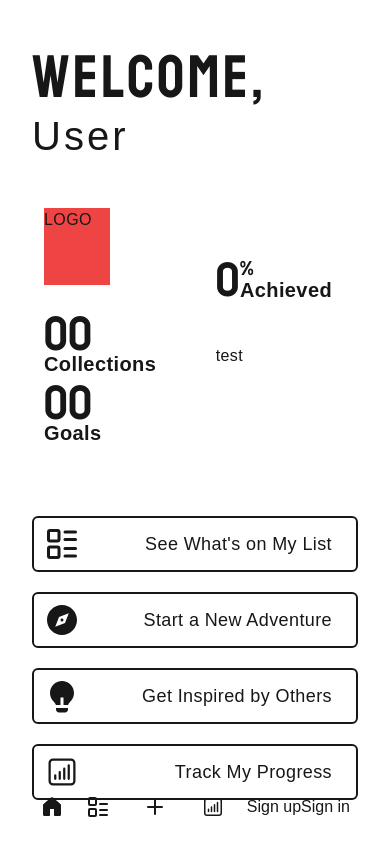
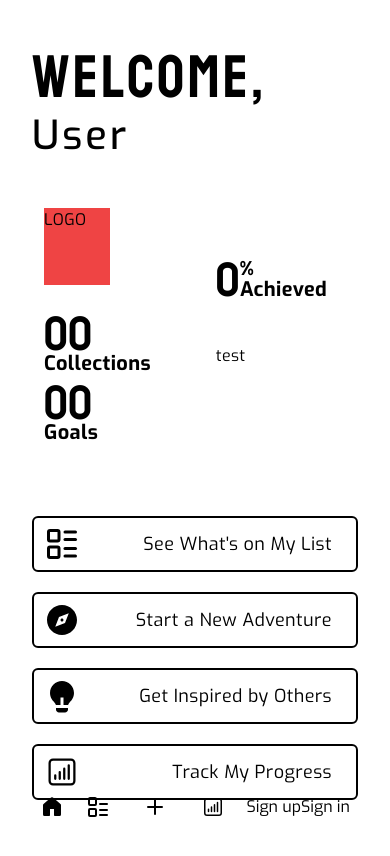
Before and after one commit to KZ-68/CDA-BucketList-App, a Next.js app: page / in a window 390 px wide. Shown: the top 856 px of the page. Built offline with nearby package versions, Linux system fonts and the light colour scheme; no server answers; the database is empty.

Commit message:
Style: fix some minor css style issues

```diff
--- a/app/globals.css
+++ b/app/globals.css
@@ -3,8 +3,8 @@
 @tailwind utilities;
 
 :root {
-  --background: #ffffff;
-  --foreground: #171717;
+  /* --background: #ffffff;
+  --foreground: #171717; */
 
   --dark-grey: #071427;
   --accent-01 : #C6E8AA;
@@ -31,9 +31,9 @@
 }
 
 body {
-  color: var(--foreground);
-  background: var(--background);
-  font-family: Arial, Helvetica, sans-serif;
+  color: var(--neutralWhite);
+  background: var(--mediumGrey);
+  font-family: var(--font-main);
   margin: 0;
   padding: 0;
   box-sizing: border-box;
--- a/components/Navbar.tsx
+++ b/components/Navbar.tsx
@@ -10,7 +10,7 @@
     return (
         <>
         {/* // Navbar mobile */}
-        <nav className=" fixed md:hidden bottom-0 w-full h-[75px] flex items-center justify-between py-5 px-10 bg-darkGrey text-neutralWhite rounded-[20px_20px_0_0]">
+        <nav className=" z-50 fixed md:hidden bottom-0 w-full h-[75px] flex items-center justify-between py-5 px-10 bg-darkGrey text-neutralWhite rounded-[20px_20px_0_0]">
 
             <Link href="/" className="text-2xl hover:text-accentColor">
                 <GoHomeFill />
```
